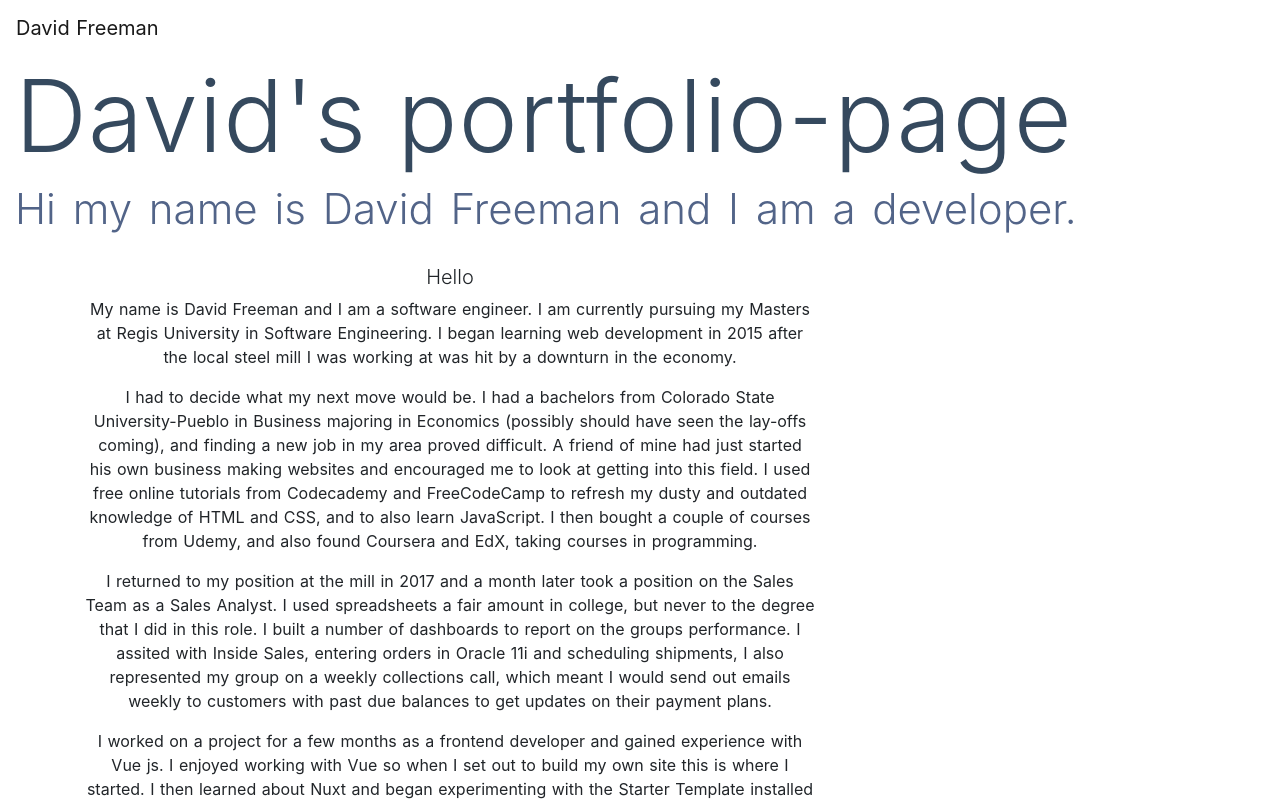
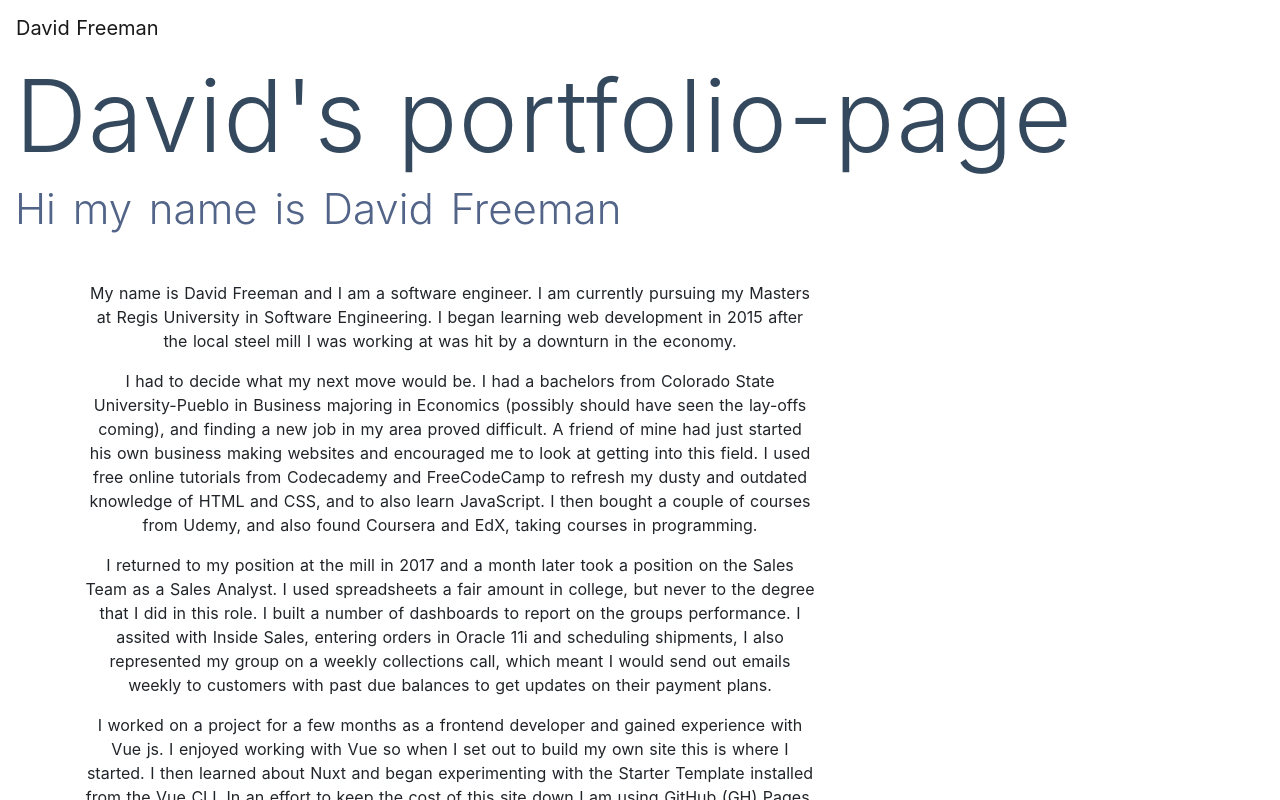
Before and after one commit to davidrfreeman/portfolio, a Nuxt app: page / in a window 1280 px wide. Shown: the top 800 px of the page. Built offline with nearby package versions, Linux system fonts and the light colour scheme.

Commit message:
update page text

```diff
--- a/pages/about.vue
+++ b/pages/about.vue
@@ -2,7 +2,6 @@
   <b-container>
     <b-row>
       <b-col cols="12" lg="8">
-        <h2 class="lead">Hello</h2>
         <p>My name is David Freeman and I am a software engineer. I am currently pursuing my Masters at Regis University in Software Engineering. I began learning web development in 2015 after the local steel mill I was working at was hit by a downturn in the economy.</p>
         <p>I had to decide what my next move would be. I had a bachelors from Colorado State University-Pueblo in Business majoring in Economics (possibly should have seen the lay-offs coming), and finding a new job in my area proved difficult. A friend of mine had just started his own business making websites and encouraged me to look at getting into this field. I used free online tutorials from Codecademy and FreeCodeCamp to refresh my dusty and outdated knowledge of HTML and CSS, and to also learn JavaScript. I then bought a couple of courses from Udemy, and also found Coursera and EdX, taking courses in programming.</p>
         <p>I returned to my position at the mill in 2017 and a month later took a position on the Sales Team as a Sales Analyst. I used spreadsheets a fair amount in college, but never to the degree that I did in this role. I built a number of dashboards to report on the groups performance. I assited with Inside Sales, entering orders in Oracle 11i and scheduling shipments, I also represented my group on a weekly collections call, which meant I would send out emails weekly to customers with past due balances to get updates on their payment plans.</p>
--- a/pages/index.vue
+++ b/pages/index.vue
@@ -6,7 +6,7 @@
           David's portfolio-page
         </h1>
         <h2 class="subtitle">
-          Hi my name is David Freeman and I am a developer.
+          Hi my name is David Freeman
         </h2>
       </b-col>
     </b-row>
```
